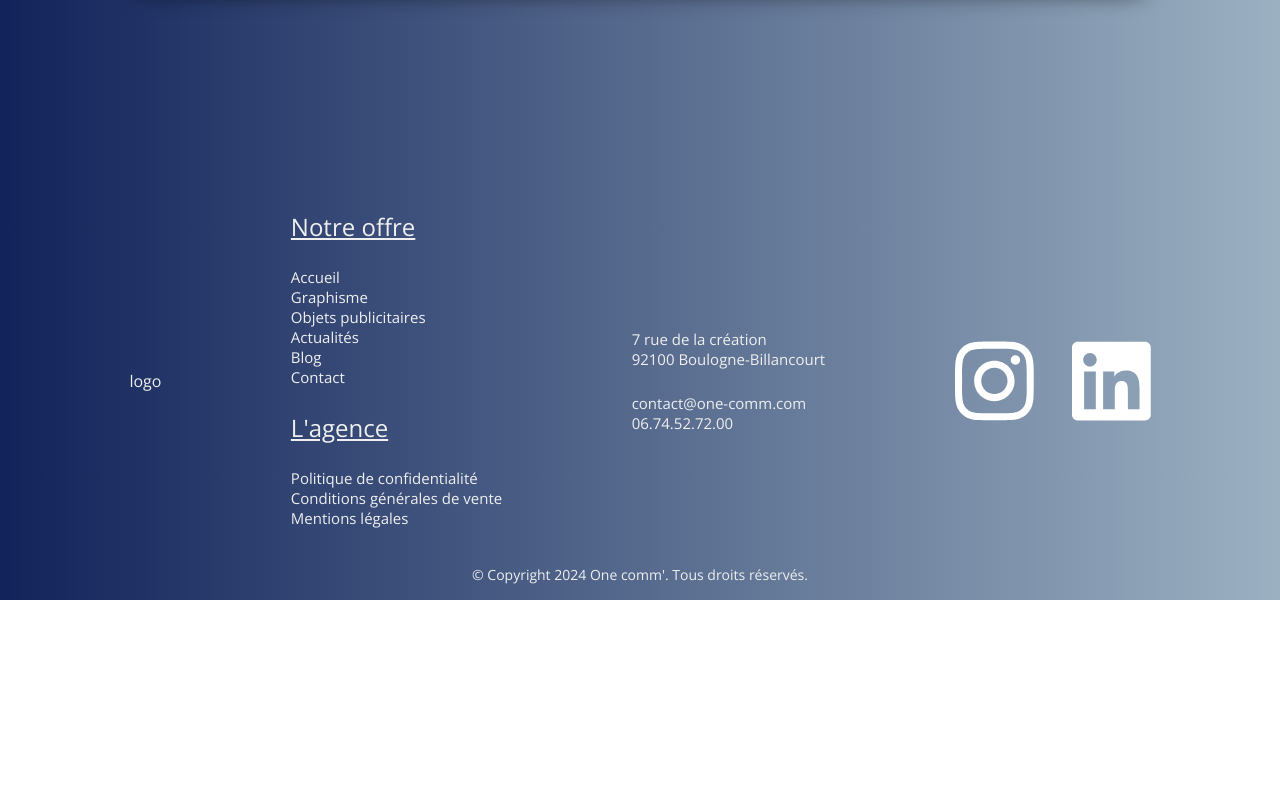
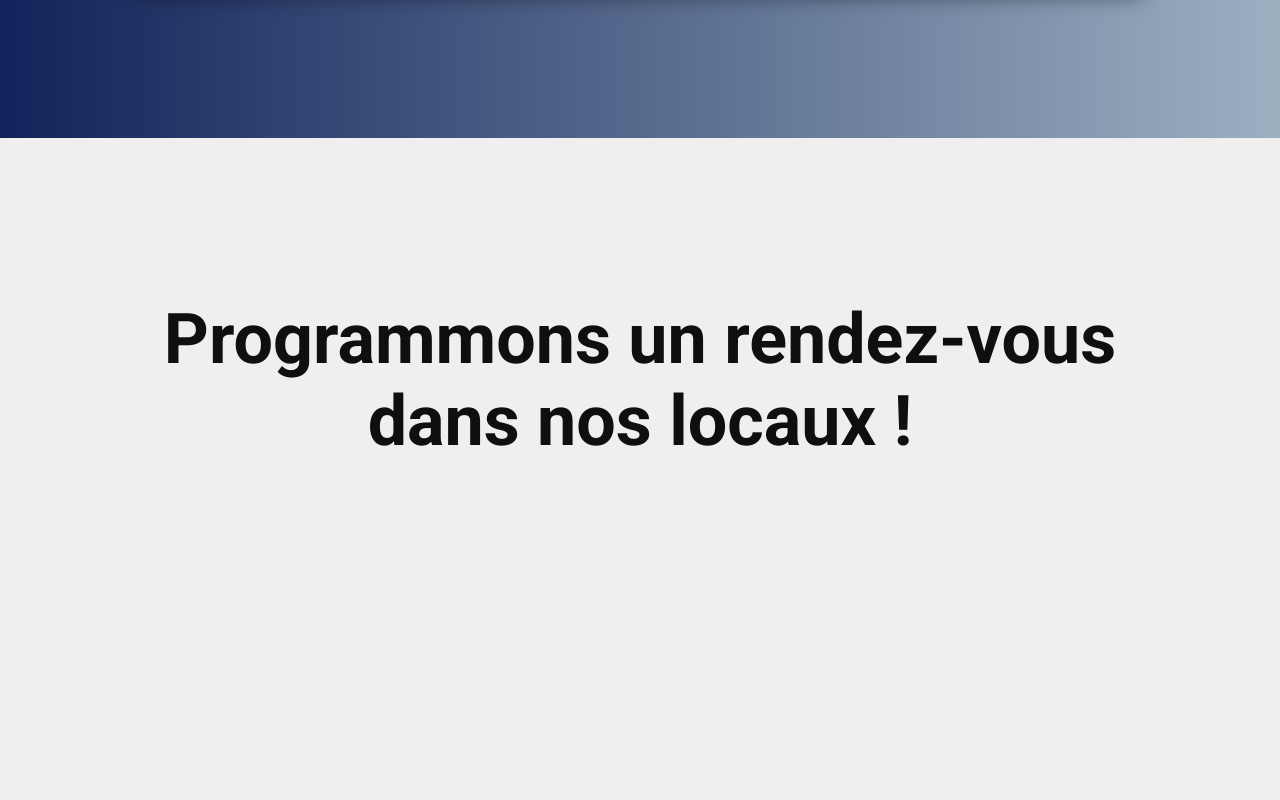
Before and after one commit to Scharlyopitz/One-comm, a React (Vite) app: page /contact in a window 1280 px wide. Shown: the part 1300-2100 px from the top of the page. Before the commit the page ends 1900 px from the top, so only its background shows below. Built offline with nearby package versions, Linux system fonts and the light colour scheme.

Commit message:
Ajout section rdvSection

```diff
--- /dev/null
+++ b/src/components/Contact/RdvSection.jsx
@@ -0,0 +1,9 @@
+export default function RdvSection() {
+  return (
+    <section className="rdvSection">
+      <h1>
+        Programmons un rendez-vous <br /> dans nos locaux !
+      </h1>
+    </section>
+  );
+}
--- a/src/pages/Contact.jsx
+++ b/src/pages/Contact.jsx
@@ -1,9 +1,11 @@
 import ContactezNous from "../components/Contact/ContactezNous";
+import RdvSection from "../components/Contact/RdvSection";
 
 export default function Contact() {
   return (
     <main>
       <ContactezNous />
+      <RdvSection />
     </main>
   );
 }
--- /dev/null
+++ b/src/sass/contact/_rdvSection.scss
@@ -0,0 +1,10 @@
+.rdvSection {
+  background-color: $White;
+  color: $DarkBlue;
+  padding: 20vh 0;
+
+  h1 {
+    color: $Black;
+    text-align: center;
+  }
+}
--- a/src/style/style.css
+++ b/src/style/style.css
@@ -88,6 +88,16 @@ li {
   border: 1px solid #11235a;
   letter-spacing: 2px;
   margin: 7vh auto 0;
+}
+
+.rdvSection {
+  background-color: #efefef;
+  color: #0e2244;
+  padding: 20vh 0;
+}
+.rdvSection h1 {
+  color: #0f0f0f;
+  text-align: center;
 }
 
 footer {
--- a/src/style/style.scss
+++ b/src/style/style.scss
@@ -3,6 +3,7 @@
 @import "../sass/base/reset";
 
 @import "../sass/contact/contactezNous";
+@import "../sass/contact/rdvSection";
 
 @import "../sass/footer/footer";
 
```
Also changed, not shown: 1 other file (tests, documents, lock files or other folders).
